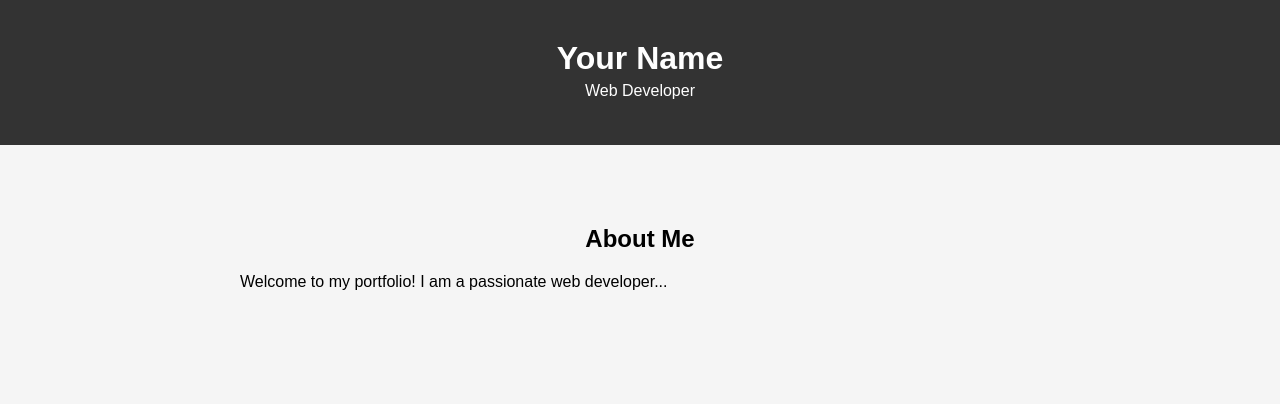
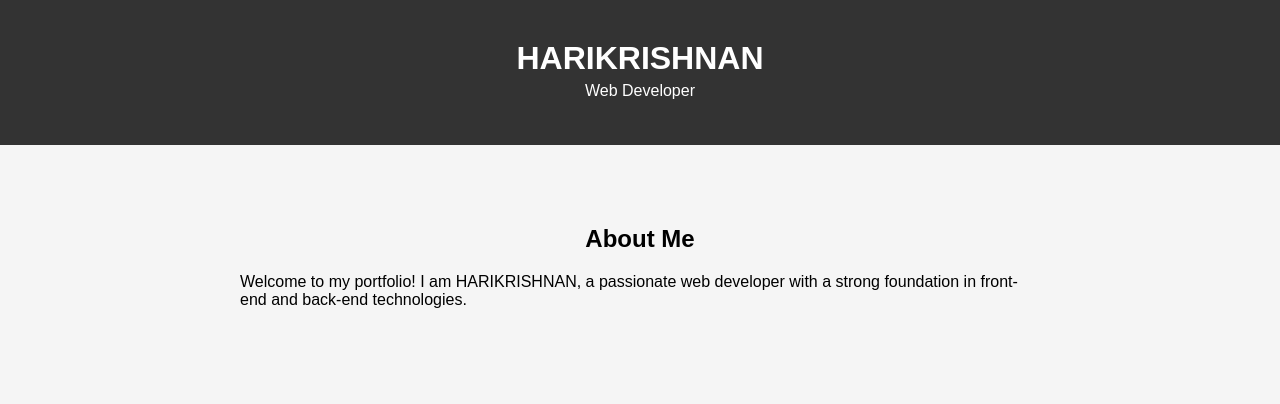
Before and after one commit to harikrishnanc2001/portfolio, a plain HTML site: page index.html in a window 1280 px wide. Shown: the top 404 px of the page. Drawn offline with Linux system fonts and the light colour scheme.

Commit message:
index.html

```diff
--- a/index.html
+++ b/index.html
@@ -11,7 +11,7 @@
 <body>
     <header>
         <div class="container">
-            <h1>Your Name</h1>
+            <h1>HARIKRISHNAN</h1>
             <p>Web Developer</p>
         </div>
     </header>
@@ -19,7 +19,8 @@
     <section class="about">
         <div class="container">
             <h2>About Me</h2>
-            <p>Welcome to my portfolio! I am a passionate web developer...</p>
+            <p>Welcome to my portfolio! I am HARIKRISHNAN, a passionate web developer with a strong foundation in front-end and back-end technologies.</p>
+</p>
         </div>
     </section>
 
```
